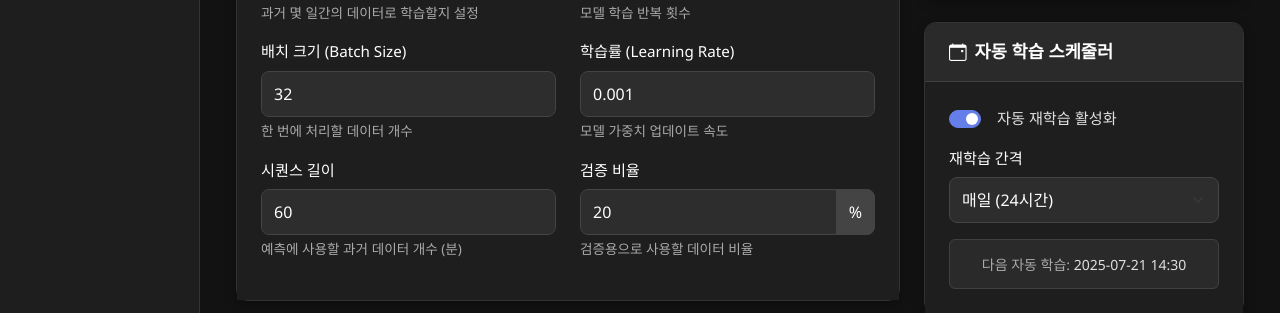
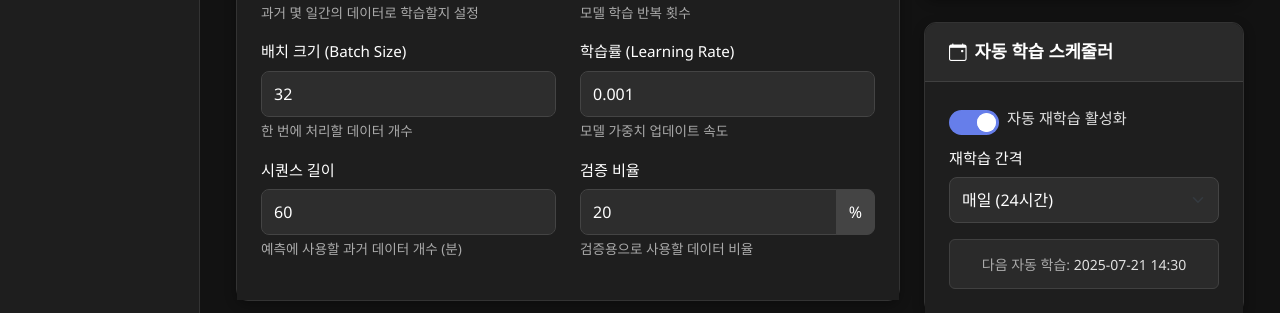
Before and after one commit to backgomc/crypto-trading-system, a Flask app: page /ai-model in a window 1280 px wide. Shown: the part 778-1091 px from the top of the page. Run offline with Flask 3, Linux system fonts and the light colour scheme; the visitor is signed in with stand-in values (Sample User, id 1).

Commit message:
암호화폐 자동매매 시스템 수정 - 2025-07-23 13:21:59

```diff
--- a/web/static/css/ai_model.css
+++ b/web/static/css/ai_model.css
@@ -1,5 +1,5 @@
 /* 파일 경로: web/static/css/ai_model.css */
-/* 코드명: AI 모델 관리 페이지 스타일 (스위치 수정) */
+/* 코드명: AI 모델 관리 페이지 스타일 (스위치 겹침 문제 해결) */
 
 /* 페이지 헤더 */
 .page-header {
@@ -21,7 +21,6 @@
     font-weight: 500;
 }
 
-/* 나머지 기존 CSS는 그대로 유지 */
 /* 메인 카드 스타일 */
 .main-card {
     background-color: #1e1e1e;
@@ -366,6 +365,52 @@
     color: #ffffff;
 }
 
+/* 자동 학습 스케줄러 - 스위치 스타일 (겹침 문제 해결) */
+.form-switch .form-check-input {
+    width: 50px !important;
+    height: 25px !important;
+    border-radius: 25px !important;
+    background-color: #333333 !important;
+    border: none !important;
+    position: relative !important;
+    cursor: pointer !important;
+    appearance: none !important; /* 기본 체크박스 모양 제거 */
+    -webkit-appearance: none !important;
+    -moz-appearance: none !important;
+}
+
+.form-switch .form-check-input:checked {
+    background-color: #667eea !important;
+}
+
+.form-switch .form-check-input::before {
+    content: '';
+    position: absolute;
+    width: 19px;
+    height: 19px;
+    border-radius: 50%;
+    background-color: #ffffff;
+    top: 3px;
+    left: 3px;
+    transition: all 0.3s ease;
+}
+
+.form-switch .form-check-input:checked::before {
+    transform: translateX(25px);
+}
+
+.form-switch .form-check-input:focus {
+    box-shadow: 0 0 0 0.2rem rgba(102, 126, 234, 0.25) !important;
+    outline: none !important;
+}
+
+.form-switch .form-check-label {
+    cursor: pointer !important;
+    color: #e0e0e0 !important;
+    font-weight: 500 !important;
+    margin-left: 8px !important;
+}
+
 .next-training {
     background-color: #2a2a2a;
     padding: 12px;
```
